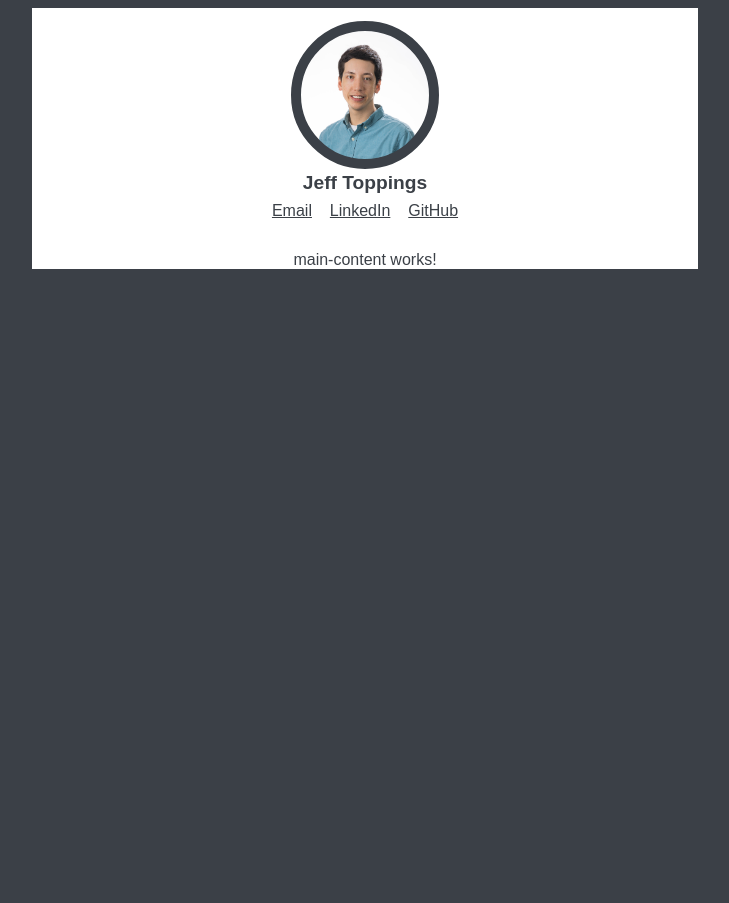
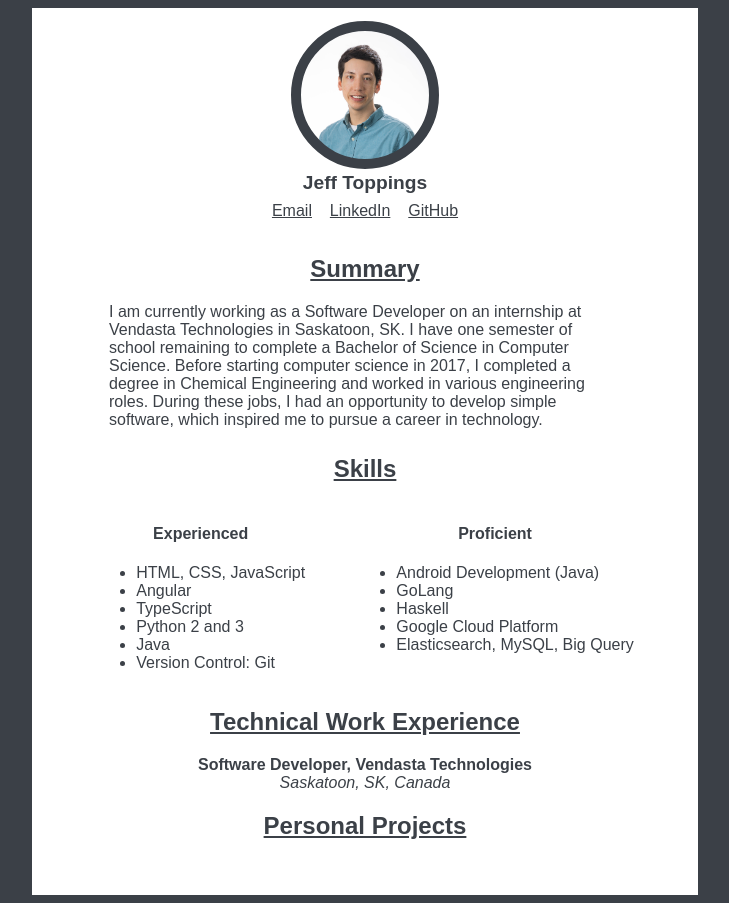
Before and after one commit to jefftoppings/PersonalWebsite, an Angular app: page / in a window 1280 px wide. Shown: the whole page, without its empty margins (275-1004 px from the left). Before the commit the page ends 800 px from the top, so only its background shows below. Built offline with nearby package versions, Linux system fonts and the light colour scheme.

Commit message:
Added contents

```diff
--- a/src/app/main-content/main-content.component.html
+++ b/src/app/main-content/main-content.component.html
@@ -1,3 +1,43 @@
-<p>
-  main-content works!
-</p>
+<div class="content-container">
+  <h2><u>Summary</u></h2>
+  <p>
+    I am currently working as a Software Developer on an internship at Vendasta Technologies in Saskatoon, SK. I have one
+    semester of school remaining to complete a Bachelor of Science in Computer Science. Before starting computer science
+    in 2017, I completed a degree in Chemical Engineering and worked in various engineering roles. During these jobs, I
+    had an opportunity to develop simple software, which inspired me to pursue a career in technology.
+  </p>
+
+  <h2><u>Skills</u></h2>
+  <div class="skills-div">
+    <div class="experienced-div">
+      <h4>Experienced</h4>
+      <ul>
+        <li>HTML, CSS, JavaScript</li>
+        <li>Angular</li>
+        <li>TypeScript</li>
+        <li>Python 2 and 3</li>
+        <li>Java</li>
+        <li>Version Control: Git</li>
+      </ul>
+    </div>
+    <div class="proficient-div">
+      <h4>Proficient</h4>
+      <ul>
+        <li>Android Development (Java)</li>
+        <li>GoLang</li>
+        <li>Haskell</li>
+        <li>Google Cloud Platform</li>
+        <li>Elasticsearch, MySQL, Big Query</li>
+      </ul>
+    </div>
+  </div>
+
+  <h2><u>Technical Work Experience</u></h2>
+  <div>
+    <div><b>Software Developer, Vendasta Technologies</b></div>
+    <div><i>Saskatoon, SK, Canada</i></div>
+  </div>
+
+  <h2><u>Personal Projects</u></h2>
+
+</div>
--- a/src/app/main-content/main-content.component.scss
+++ b/src/app/main-content/main-content.component.scss
@@ -0,0 +1,33 @@
+.content-container {
+  min-height: 50vw;
+
+  h1 {
+    text-align: center;
+    u {
+      border-bottom: 10px solid #3b4047;
+    }
+  }
+
+  p {
+    padding: 0 6vw 0.5vw 6vw;
+    text-align: left;
+  }
+
+  .skills-div {
+    .experienced-div {
+      padding: 0 2vw 0 2vw;
+      vertical-align: top;
+      display: inline-block;
+    }
+
+    .proficient-div {
+      padding: 0 2vw 0 2vw;
+      vertical-align: top;
+      display: inline-block;
+    }
+
+    ul {
+      text-align: left;
+    }
+  }
+}
```
